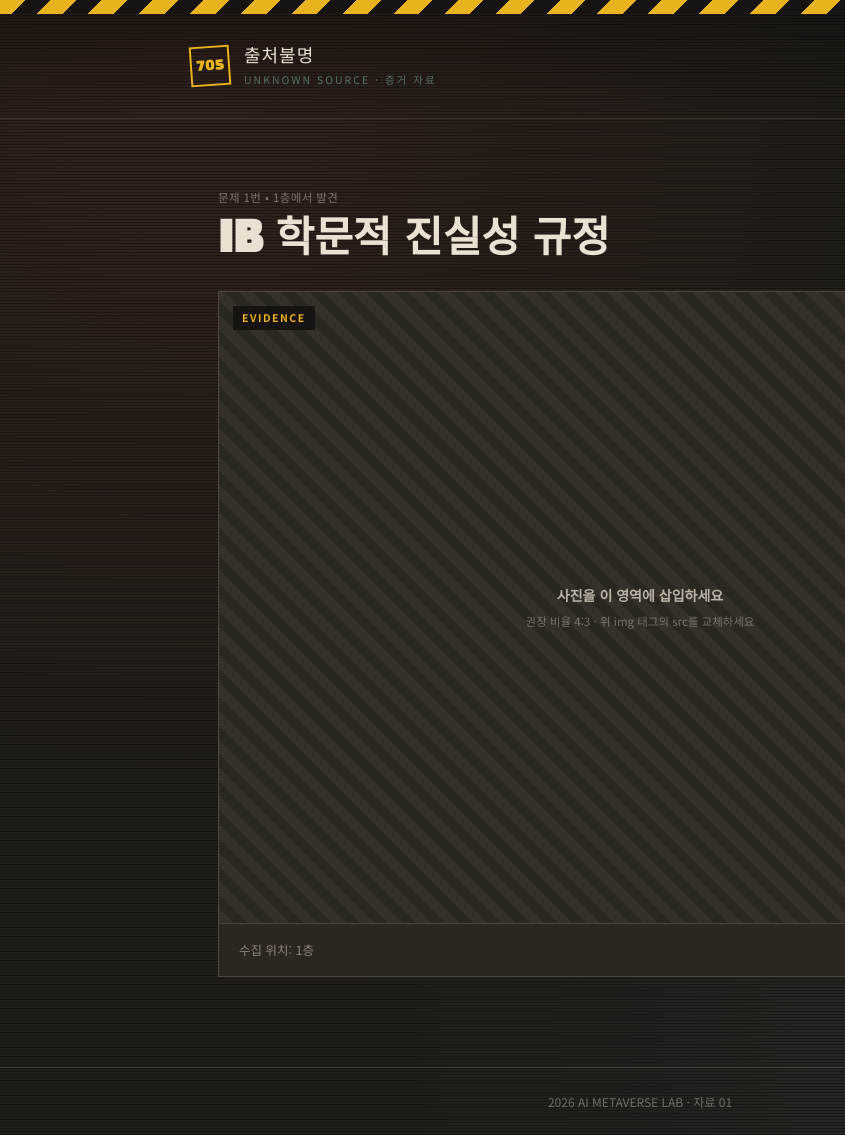
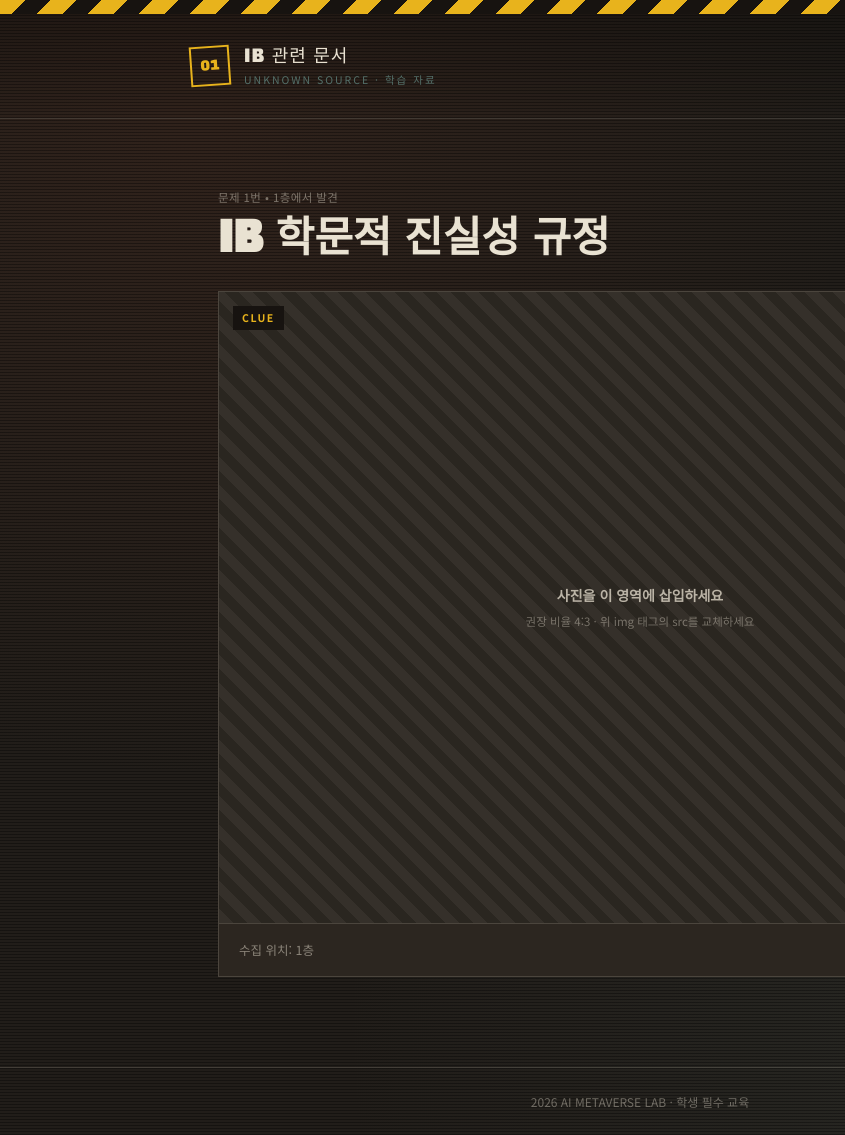
Before and after one commit to lime-kandy/ai-metavese-lab.2026, a plain HTML site: page index.html in a window 1280 px wide. Shown: the full height of the page, 0-845 px from the left. Drawn offline with Linux system fonts and the light colour scheme.

Commit message:
Update index.html

```diff
--- a/index.html
+++ b/index.html
@@ -98,7 +98,7 @@
     position:relative;
   }
   .evidence-card::before{
-    content:"EVIDENCE";
+    content:"CLUE";
     position:absolute;top:14px;left:14px;
     background:var(--ink);color:var(--warn);
     font-size:10.5px;padding:4px 9px;letter-spacing:1.5px;font-weight:700;
@@ -181,10 +181,10 @@
 <header>
   <div class="wrap nav">
     <div class="brand">
-      <div class="brand-mark">705</div>
+      <div class="brand-mark">01</div>
       <div class="brand-text">
-        <div class="title">출처불명</div>
-        <div class="sub">UNKNOWN SOURCE · 증거 자료</div>
+        <div class="title">IB 관련 문서</div>
+        <div class="sub">UNKNOWN SOURCE · 학습 자료</div>
       </div>
     </div>
     <!-- 학교 로고 삽입 위치: 아래 div를 <img src="로고파일경로" alt="학교 로고"> 로 교체 -->
@@ -230,7 +230,7 @@
 
 <footer>
   <div class="wrap" style="display:flex;justify-content:space-between;align-items:center;flex-wrap:wrap;gap:12px;">
-    <span class="copy">2026 AI METAVERSE LAB · 자료 01</span>
+    <span class="copy">2026 AI METAVERSE LAB · 학생 필수 교육</span>
   </div>
 </footer>
 
```
